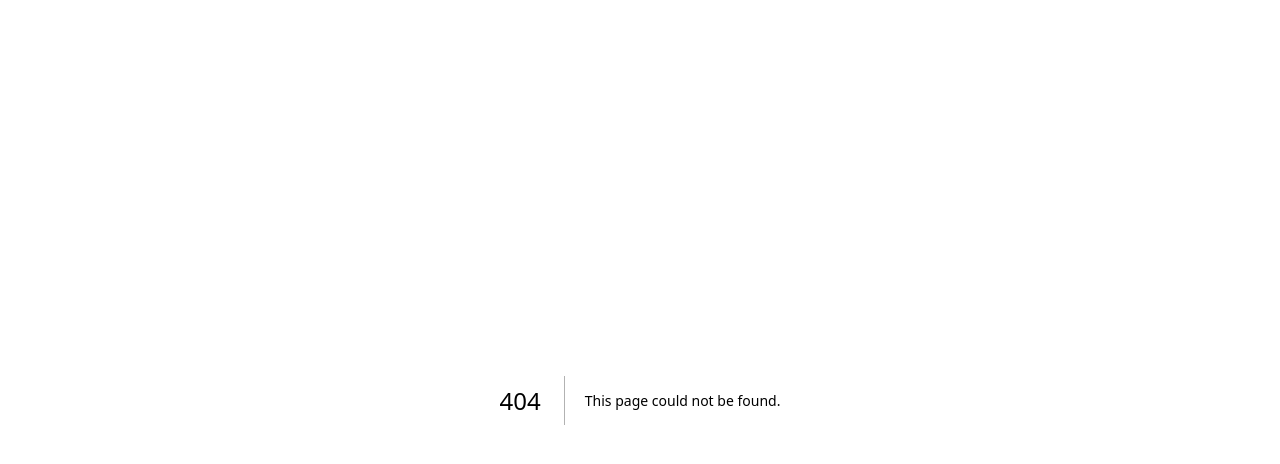
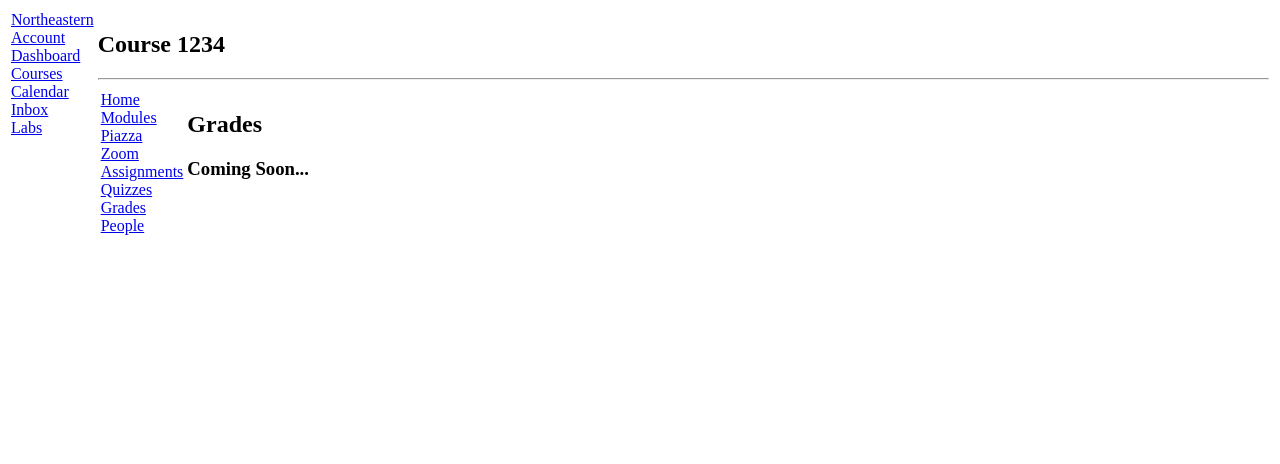
Before and after one commit to shivgandhi05/kambaz-next-js, a Next.js app: page /Courses/1234/Grades in a window 1280 px wide. Before the commit this address had no page. Shown: the top 464 px of the page. Built offline with nearby package versions, Linux system fonts and the light colour scheme.

Commit message:
added coming soon pages for piazza, zoom, quizzes, grades, people

```diff
--- /dev/null
+++ b/src/app/(Kambaz)/Courses/[cid]/Grades/page.tsx
@@ -0,0 +1,10 @@
+"use client";
+
+export default function Grades() {
+    return (
+        <div>
+            <h2>Grades</h2>
+            <h3>Coming Soon...</h3>
+        </div>
+    )
+}
--- a/src/app/(Kambaz)/Courses/[cid]/Navigation.tsx
+++ b/src/app/(Kambaz)/Courses/[cid]/Navigation.tsx
@@ -9,7 +9,7 @@
             <Link href="/Courses/1234/Assignments" id="wd-course-quizzes-link">Assignments</Link><br/>
             <Link href="/Courses/1234/Quizzes" id="wd-course-assignments-link">Quizzes</Link><br/>
             <Link href="/Courses/1234/Grades" id="wd-course-grades-link">Grades</Link><br/>
-            <Link href="/Courses/1234/People/Table" id="wd-course-people-link">People</Link><br/>
+            <Link href="/Courses/1234/People/" id="wd-course-people-link">People</Link><br/>
         </div>
     )
 }
```
Also changed, not shown: src/app/(Kambaz)/Courses/[cid]/People/page.tsx (added, +10 -0 lines), src/app/(Kambaz)/Courses/[cid]/Piazza/page.tsx (added, +10 -0 lines), src/app/(Kambaz)/Courses/[cid]/Quizzes/page.tsx (added, +10 -0 lines), src/app/(Kambaz)/Courses/[cid]/Zoom/page.tsx (added, +10 -0 lines).
